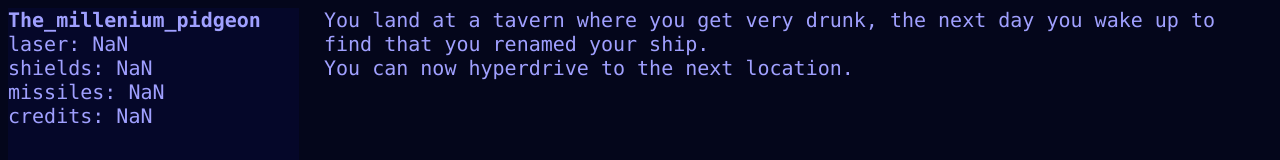
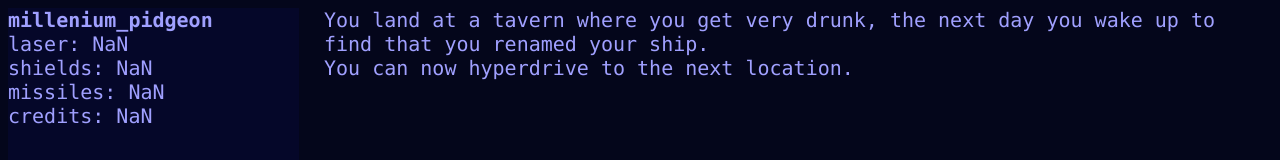
Before and after one commit to voidcase/QRSpaceGame, a plain HTML site: page outpost.html in a window 1280 px wide. Shown: the top 160 px of the page. Drawn offline with Linux system fonts and the light colour scheme.

Commit message:
shorter ship names

```diff
--- a/outpost.html
+++ b/outpost.html
@@ -53,7 +53,7 @@
 				break;
 				case 2:
 					output("You land at a tavern where you get very drunk, the next day you wake up to find that you renamed your ship.");
-					name = ["RECLINERS_RECLINERS_RECLINERS","ship_shaped_cat","The_Dogemobile", "cheese","The_millenium_pidgeon", "jan_senap","windrammer","spaghetticonfetti","kaviartaxi"][Math.floor(Math.random()*9)];
+					name = ["s.s. dickbutt","ship_shaped_cat","The_Dogemobile", "cheese","millenium_pidgeon", "jan_senap","windrammer","spaghetti","kaviartaxi"][Math.floor(Math.random()*9)];
 				break;
 			}
 			updateShip();
```
